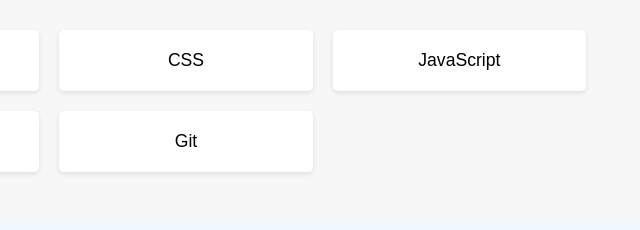
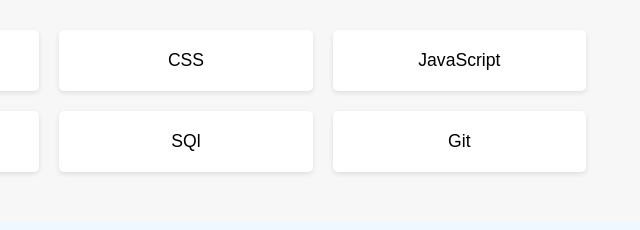
Before and after one commit to santhosh0802/portfolio, a plain HTML site: page index.html in a window 1280 px wide. Shown: the part 852-1082 px from the top of the page, 454-1094 px from the left. Drawn offline with Linux system fonts and the light colour scheme.

Commit message:
Update index.html

```diff
--- a/index.html
+++ b/index.html
@@ -42,6 +42,7 @@
             <div>CSS</div>
             <div>JavaScript</div>
             <div>React</div>
+            <div>SQl</div>
             <div>Git</div>
         </div>
     </section>
```
